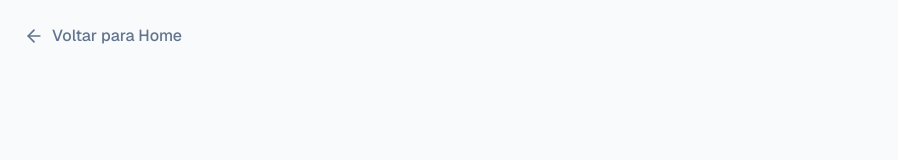
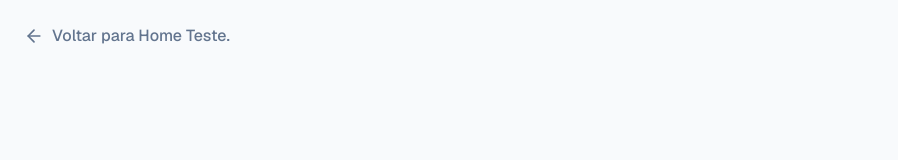
Before and after one commit to ufsj-dcomp/SocialMediaUFSJ---Engenharia-de-Software, a Next.js app in the folder agora-frontnext/: page /registrar in a window 1280 px wide. Shown: the top 160 px of the page, without its empty margins (0-898 px from the left). Built offline with nearby package versions, Linux system fonts and the light colour scheme.

Commit message:
TESTE DE ENVIO, REJEITAR.

```diff
--- a/agora-frontnext/app/registrar/page.tsx
+++ b/agora-frontnext/app/registrar/page.tsx
@@ -11,7 +11,7 @@ export default function RegisterPage() {
       <div className="absolute top-6 left-6">
         <Link href="/" className="flex items-center gap-2 text-slate-500 hover:text-indigo-600 transition font-medium">
           <ArrowLeft size={20} />
-          Voltar para Home
+          Voltar para Home Teste.
         </Link>
       </div>
 
```
